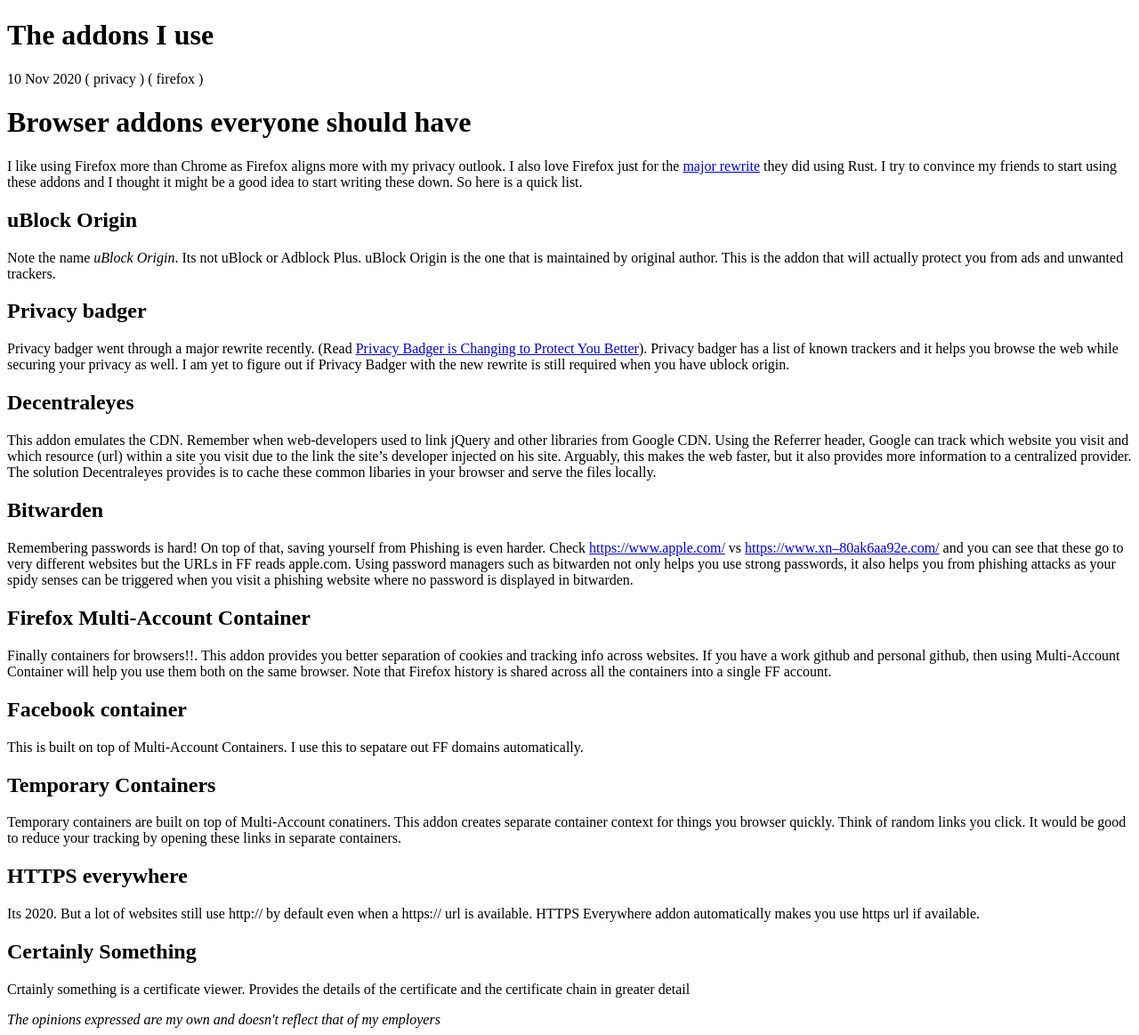
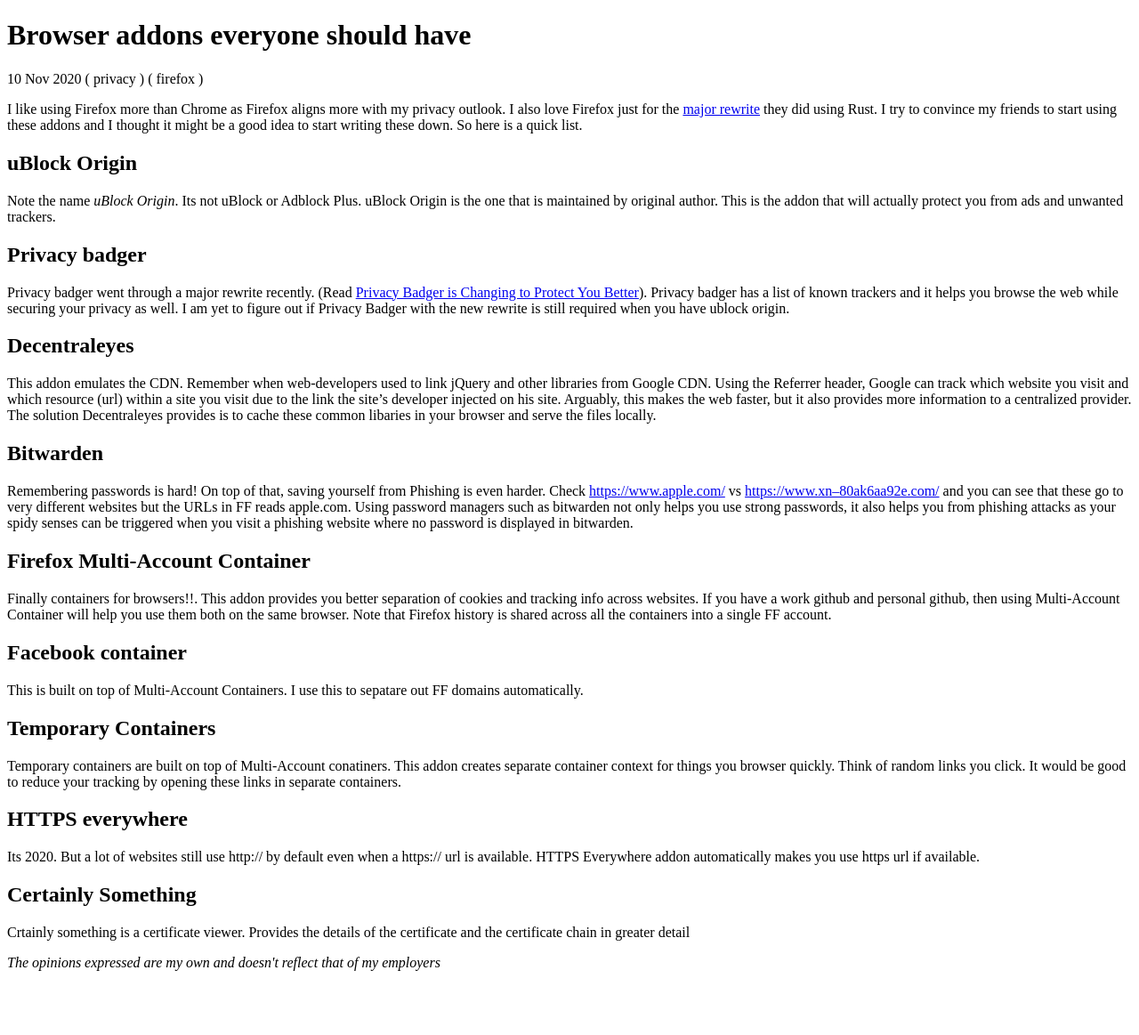
Before and after one commit to algorithmcardboard/anirudhanrajagopalan.com, a Jekyll site: the page built from _posts/2020-11-09-browser-addons-everyone-should-have.markdown, in a window 1280 px wide. Shown: the whole page at 89% size. Built offline with Jekyll 4.4.1, drawn with Linux system fonts in a browser that asks for light colours; after the commit the page ends 1099 px from its top, so only the background shows below that.

Commit message:
Changing the title of the page

```diff
--- a/_posts/2020-11-09-browser-addons-everyone-should-have.markdown
+++ b/_posts/2020-11-09-browser-addons-everyone-should-have.markdown
@@ -1,10 +1,9 @@
 ---
 layout: post
-title:  "The addons I use"
+title:  "Browser addons everyone should have"
 date:   2020-11-09 23:44:33 -0600
 tags: [privacy, firefox]
 ---
-# Browser addons everyone should have
 
 I like using Firefox more than Chrome as Firefox aligns more with my privacy outlook.  I also love Firefox just for the [major rewrite](https://bholley.net/blog/2017/stylo.html) they did using Rust.  I try to convince my friends to start using these addons and I thought it might be a good idea to start writing these down.  So here is a quick list.
 
```
Also changed, not shown: _drafts/2020-11-18-punycode.markdown (added), 4 other files.
